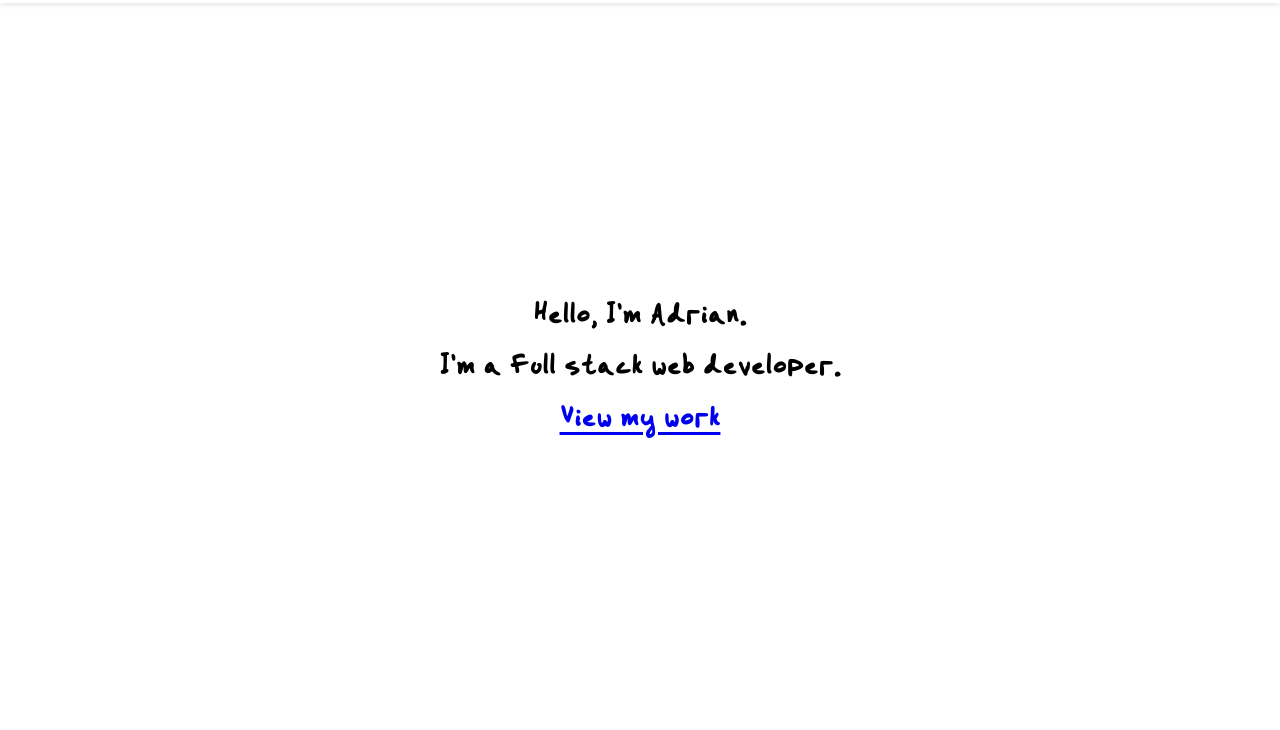
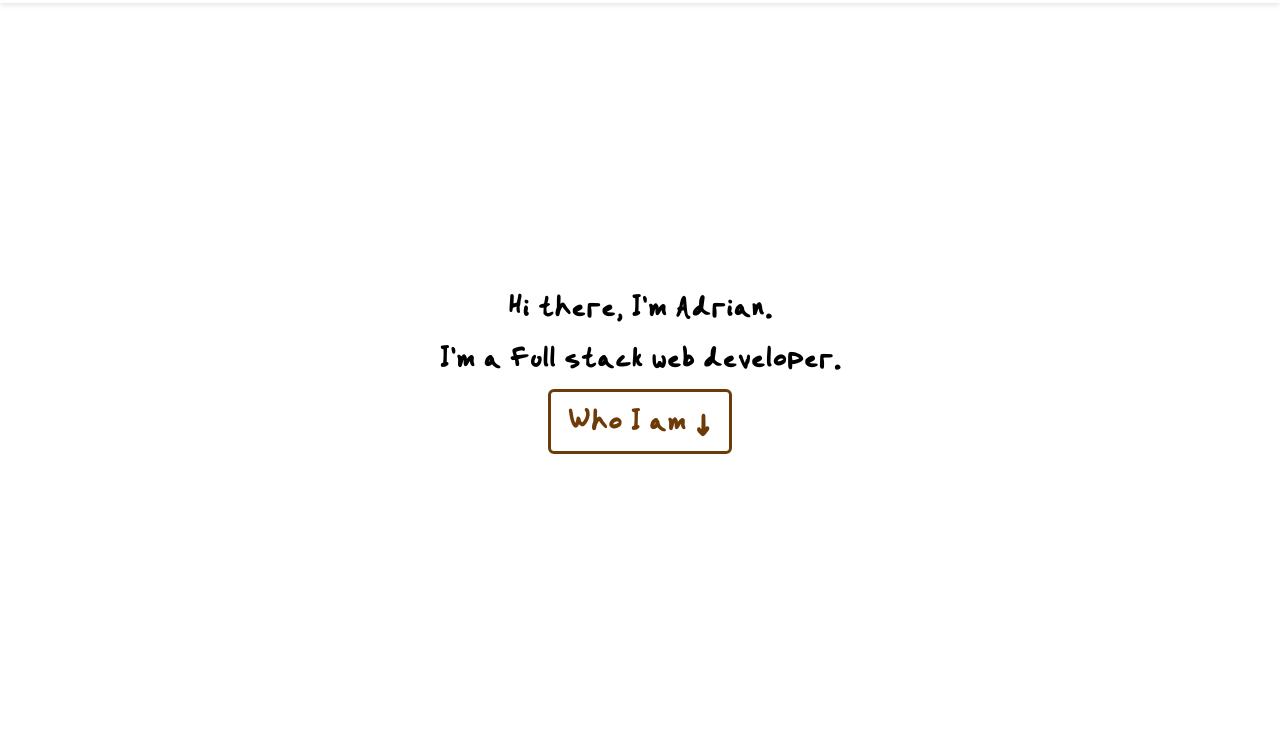
Before and after one commit to adrian-shirazi/portfolio, a website: page index.html in a window 1280 px wide. Shown: the part 70-800 px from the top of the page. Drawn offline with Linux system fonts and the light colour scheme.

Commit message:
Adds arrow to intro section

```diff
--- a/index.html
+++ b/index.html
@@ -29,11 +29,14 @@
 
     <header>
         <h1>
-            Hello, I'm Adrian.
+            Hi there, I'm Adrian.
             <br>
             I'm a full stack web developer.
             <br>
-            <a href="#projects">View my work</a>
+            <a href="#about" class="cta-link">
+                Who I am
+                <img src="arrow-brown.svg" alt="arrow" class="arrow-icon">
+            </a>
         </h1>
     </header>
     <main>
--- a/styles.css
+++ b/styles.css
@@ -253,4 +253,37 @@ footer {
     padding: 13px 5px;
     border-radius: 0.375rem;
     cursor: pointer;
-  }
+}
+
+.cta-link {
+    display: inline-flex;
+    align-items: center;
+    gap: 0.5rem;
+    /* spacing between text and arrow */
+    text-decoration: none;
+    /* removes underline */
+    color: #6D3B07;
+    /* makes it same color as surrounding text */
+    font: inherit;
+    /* optional, but keeps font consistent */
+    border: 3px solid currentColor;
+    padding-left: 1rem;
+    padding-right: 1rem;
+    padding-top: 0.5rem;
+    border-radius: 6px;
+    transition: all 0.1s ease;
+
+}
+
+.cta-link:hover {
+    text-decoration: underline;
+    /* optional hover style */
+    border-color: white
+}
+
+.arrow-icon {
+    height: 0.75em;
+    /* matches text height */
+    width: 0.6em;
+    /* maintain aspect ratio */
+}
```
Also changed, not shown: arrow-brown.svg (added), arrow.svg (added).
